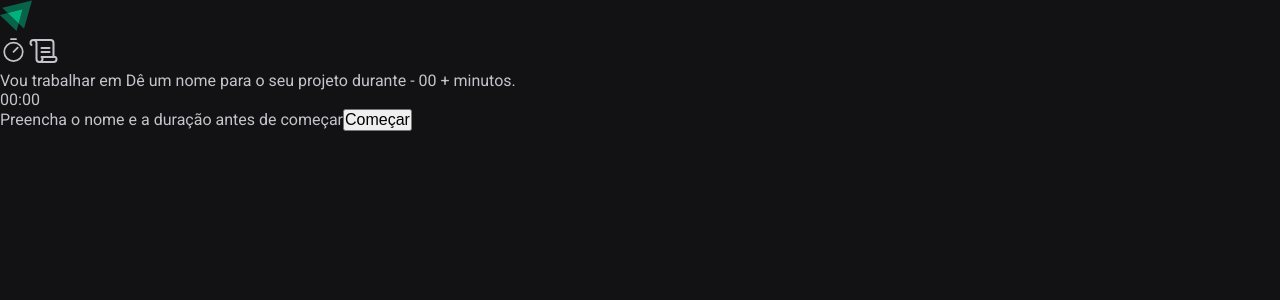
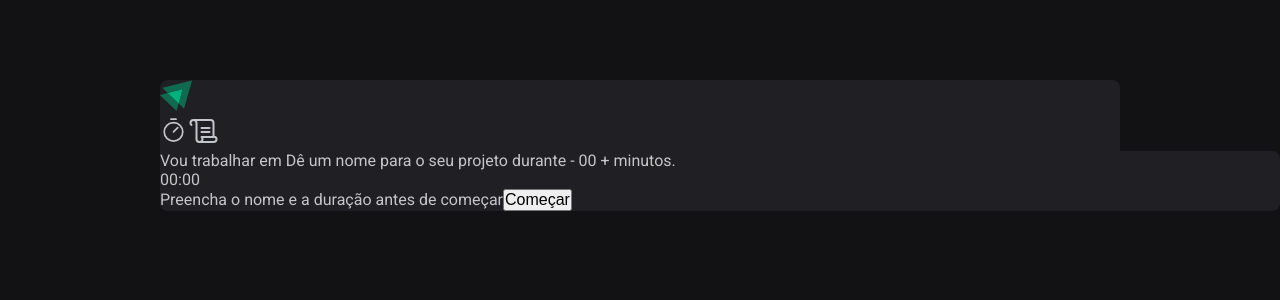
Before and after one commit to joaogabriellyra/ignite-timer, a Next.js app: page / in a window 1280 px wide. Shown: the top 300 px of the page. Built offline with nearby package versions, Linux system fonts and the light colour scheme.

Commit message:
finished how centered the main content was and the background-color

```diff
--- a/app/components/timer.tsx
+++ b/app/components/timer.tsx
@@ -1,6 +1,6 @@
 export default function Timer() {
   return (
-    <main>
+    <div>
       <p>
         Vou trabalhar em <span>Dê um nome para o seu projeto</span> durante{' '}
         <span>- 00 +</span> minutos.
@@ -13,6 +13,6 @@ export default function Timer() {
       </div>
       <span>Preencha o nome e a duração antes de começar</span>
       <button>Começar</button>
-    </main>
+    </div>
   )
 }
--- a/app/globals.css
+++ b/app/globals.css
@@ -34,9 +34,15 @@
   box-shadow: 0 0 0 2px var(--green-500);
 }
 
+html {
+  background: var(--gray-900);
+  padding: 5rem 10rem;
+}
+
 body {
-  background: var(--gray-900);
+  background: var(--gray-800);
   color: var(--gray-300);
+  border-radius: 8px;
 }
 
 body, input, textarea, button {
--- /dev/null
+++ b/app/page.module.css
@@ -0,0 +1,7 @@
+.main {
+  width: 70rem;
+
+  border-radius: 0.5rem;
+
+  background: var(--gray-800);
+}
--- a/app/page.tsx
+++ b/app/page.tsx
@@ -1,11 +1,14 @@
 import Header from './components/header'
 import Timer from './components/timer'
+import styles from './page.module.css'
 
 export default function Page() {
   return (
     <>
       <Header />
-      <Timer />
+      <main className={styles.main}>
+        <Timer />
+      </main>
     </>
   )
 }
```
